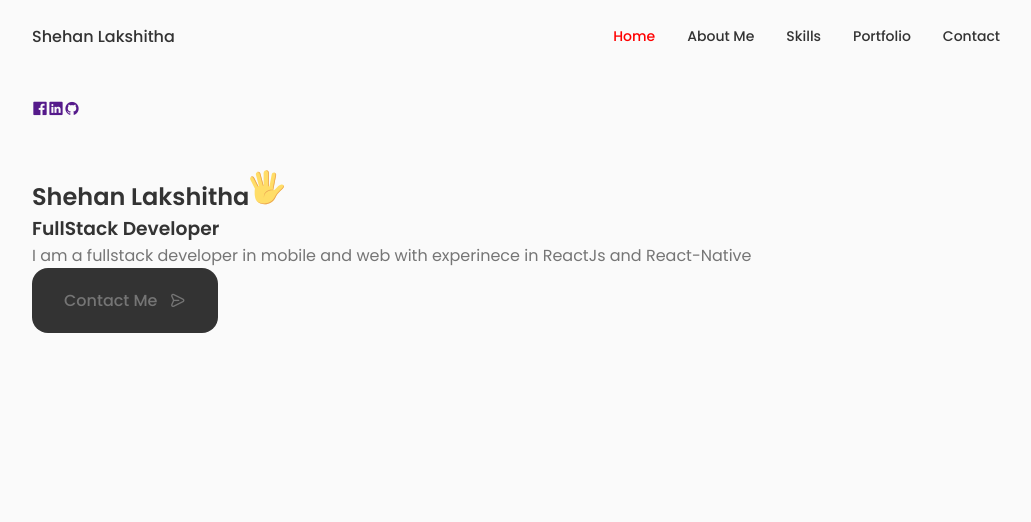
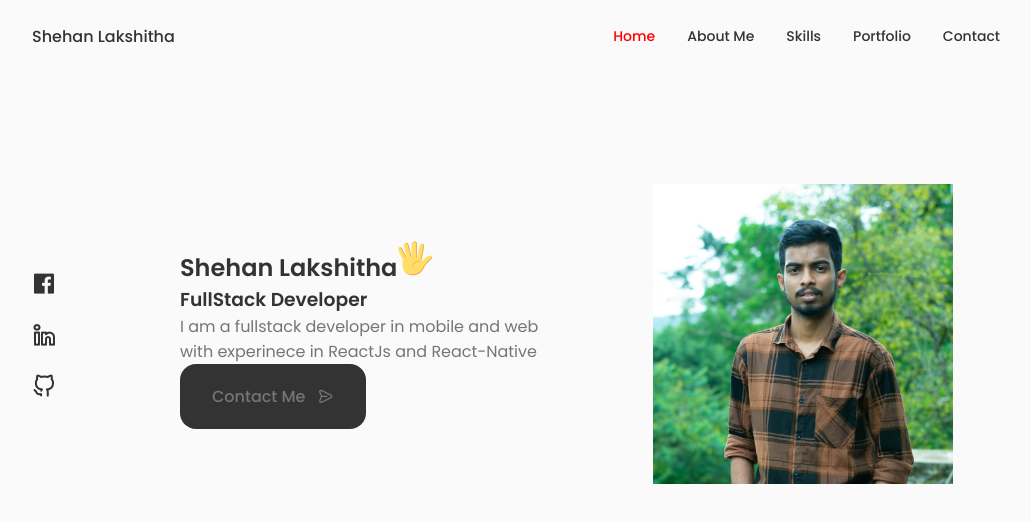
Before and after one commit to Shehan-lakshitha/Portfolio, a React (Vite) app: page / in a window 1280 px wide. Shown: the top 522 px of the page, without its empty margins (124-1155 px from the left). Built offline with nearby package versions, Linux system fonts and the light colour scheme.

Commit message:
Update social icons in home page

```diff
--- a/src/components/home/Social.jsx
+++ b/src/components/home/Social.jsx
@@ -7,10 +7,10 @@ const Social = () => {
             <i className="uil uil-facebook"></i>
         </a>
         <a href="" className="home_social-icon" target="_blank">
-            <i className="uil uil-linkedin"></i>
+            <i className="uil uil-linkedin-alt"></i>
         </a>
         <a href="" className="home_social-icon" target="_blank">
-            <i className="uil uil-github"></i>
+            <i className="uil uil-github-alt"></i>
         </a>
     </div>
   )
--- a/src/components/home/home.css
+++ b/src/components/home/home.css
@@ -0,0 +1,31 @@
+.home_content{
+    grid-template-columns: 116px repeat(2, 1fr);
+    padding-top: 5.5rem;
+    column-gap: 2rem;
+    align-items: center;
+}
+
+.home_social {
+    display: grid;
+    grid-template-columns: max-content;
+    row-gap: 1rem;
+}
+.home_social-icon{
+    font-size: 1.5rem;
+    color: var(--title-color);
+}
+.home_social-icon:hover{
+    color: red;
+}
+
+.home_img{
+    background: url(../../assets/about.jpg);
+    background-repeat: no-repeat;
+    background-position: center;
+    background-size: cover;
+    box-shadow: inset 0 0 0 9px rgb(255, 255, 255 / 30%);
+    order: 1;
+    justify-self: center;
+    width: 300px;
+    height: 300px;
+}
```
